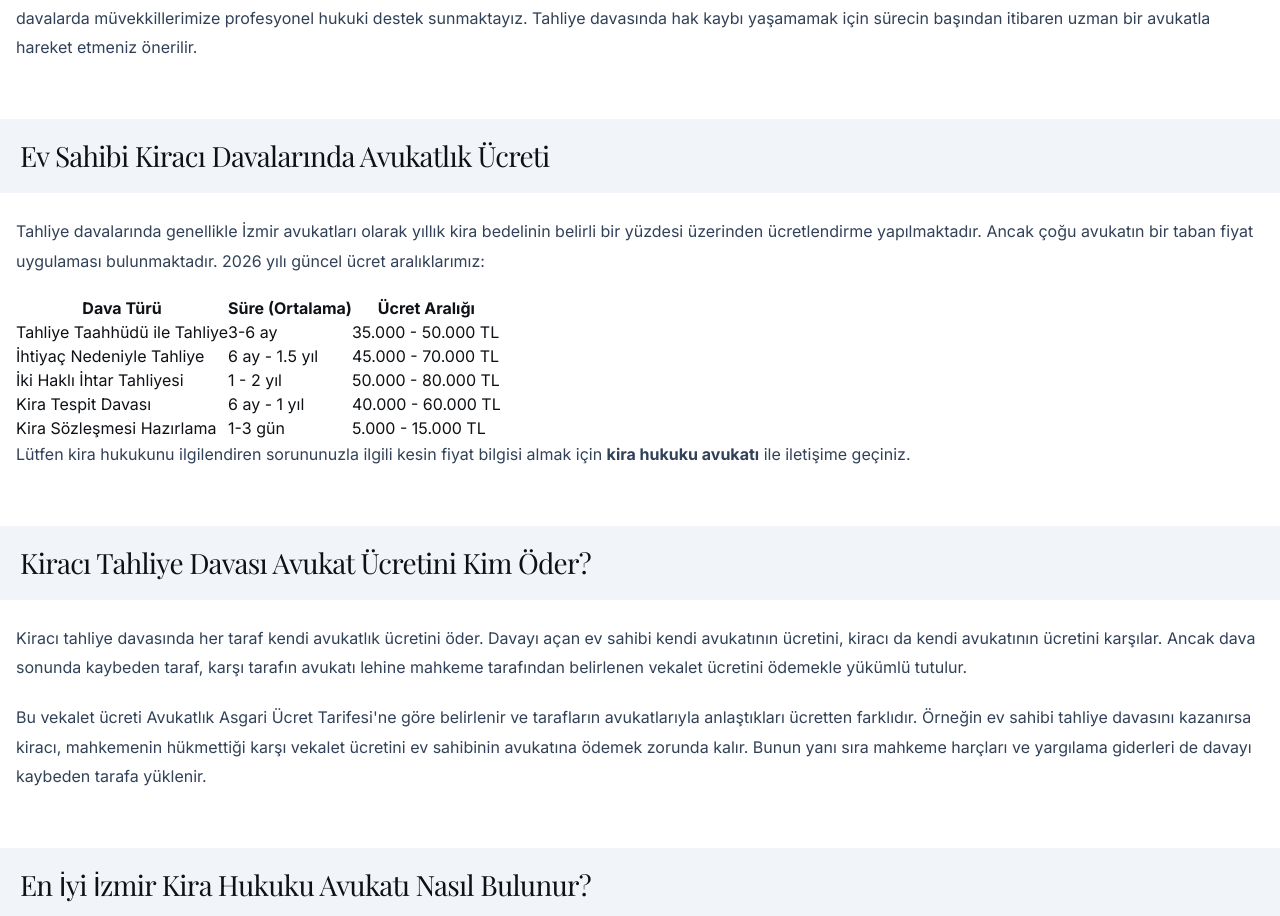
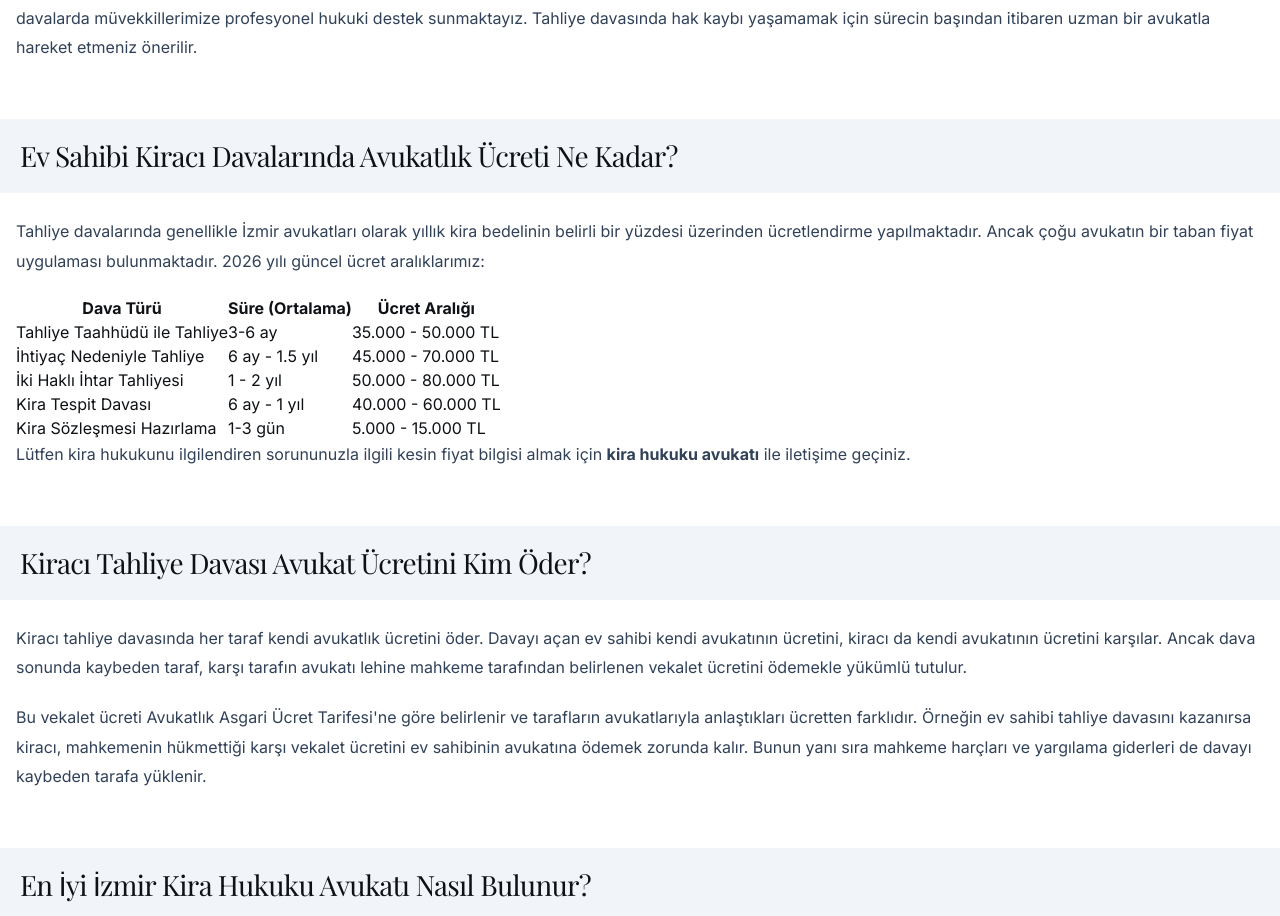
Before and after one commit to pixelmirage/site, a Next.js app: page /izmir-kira-avukati in a window 1280 px wide. Shown: the part 5689-6605 px from the top of the page. Built offline with nearby package versions, Linux system fonts and the light colour scheme; a web font is replaced by a local one.

Commit message:
fix: update avukatlik ucreti heading to include question
Co-Authored-By: Claude Opus 4.6 <noreply@anthropic.com>

```diff
--- a/src/app/izmir-kira-avukati/page.tsx
+++ b/src/app/izmir-kira-avukati/page.tsx
@@ -262,7 +262,7 @@ export default function IzmirKiraAvukatiPage() {
                         </p>
 
                         {/* Avukatlık Ücreti */}
-                        <h2 id="avukatlik-ucreti" className="scroll-mt-24">Ev Sahibi Kiracı Davalarında Avukatlık Ücreti</h2>
+                        <h2 id="avukatlik-ucreti" className="scroll-mt-24">Ev Sahibi Kiracı Davalarında Avukatlık Ücreti Ne Kadar?</h2>
 
                         <p>
                             Tahliye davalarında genellikle İzmir avukatları olarak yıllık kira bedelinin belirli bir yüzdesi üzerinden ücretlendirme yapılmaktadır. Ancak çoğu avukatın bir taban fiyat uygulaması bulunmaktadır. 2026 yılı güncel ücret aralıklarımız:
```
